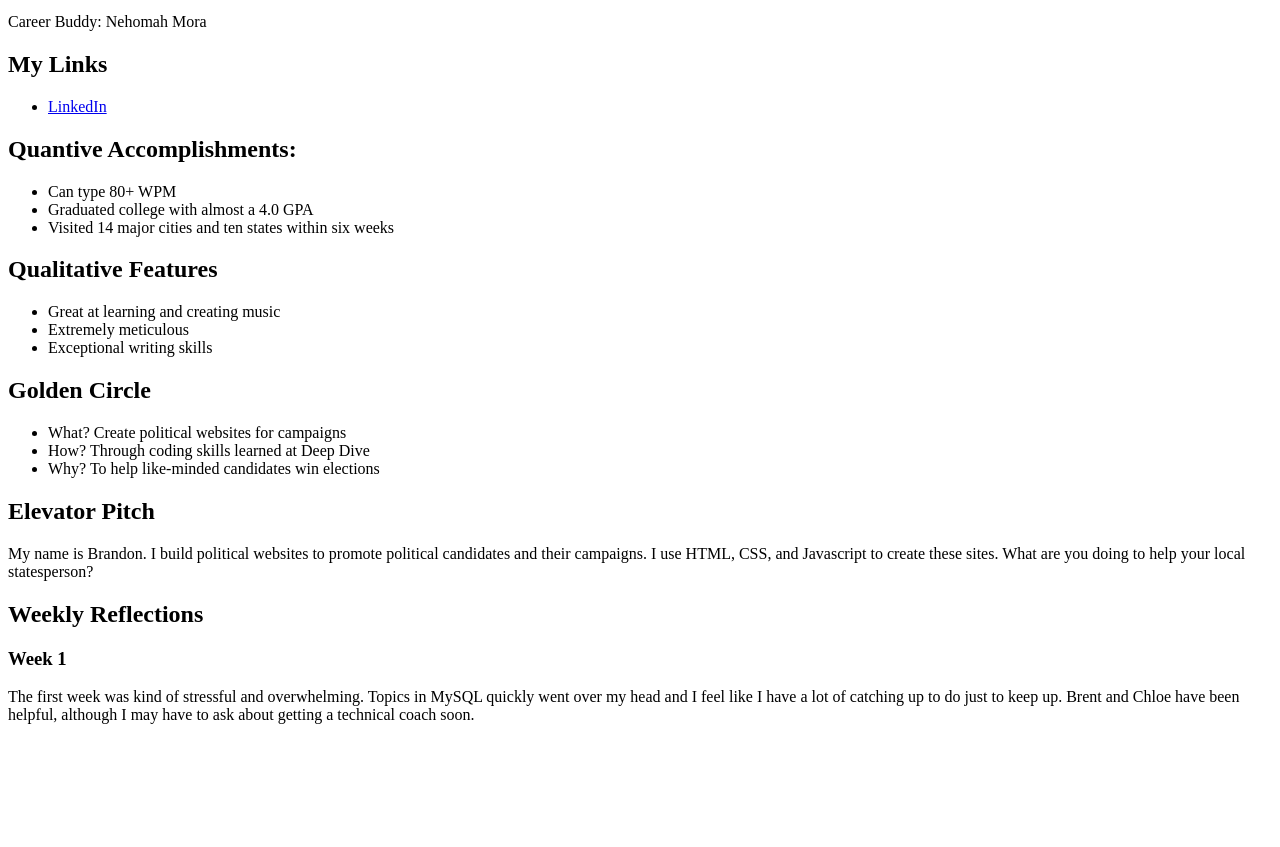
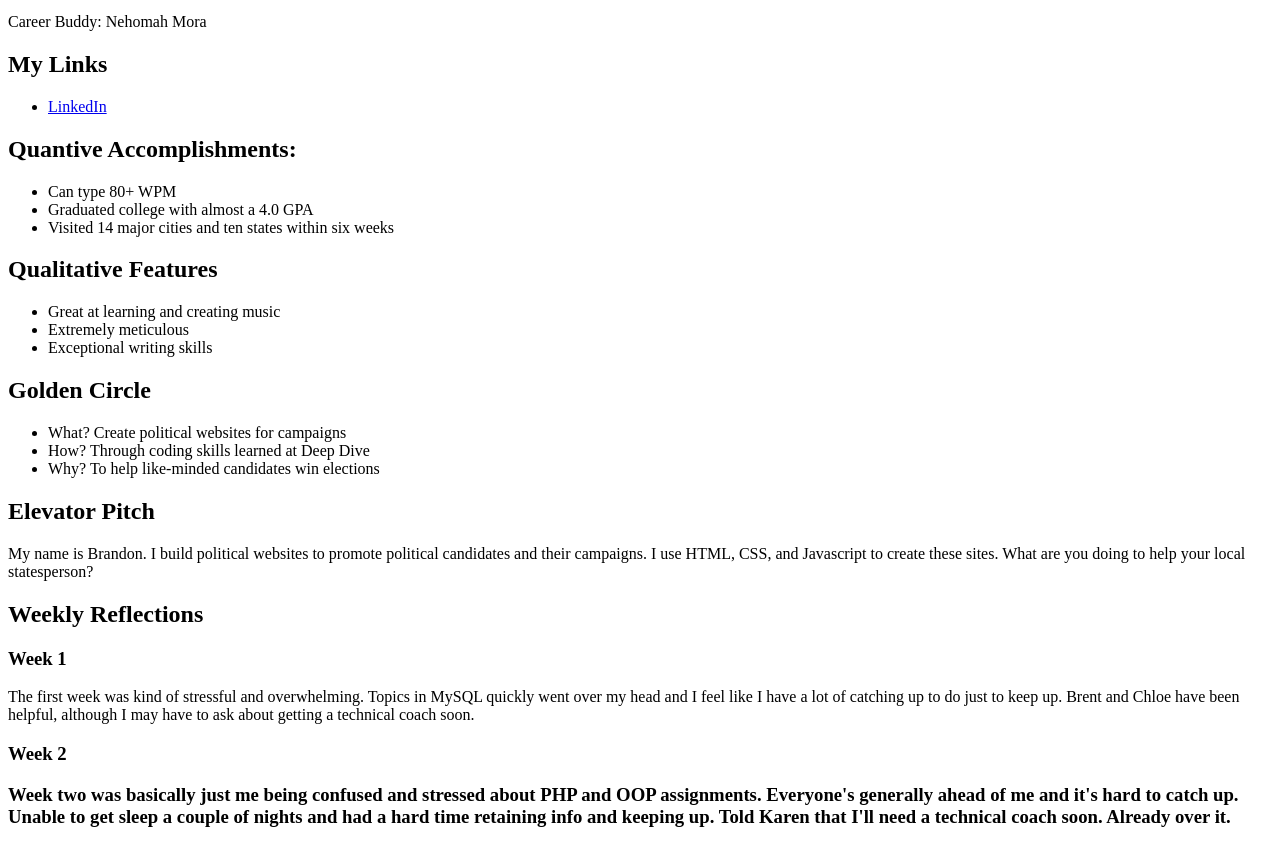
Before and after one commit to bcarroll87120/bcarroll87120.github.io, a plain HTML site: page index.html in a window 1280 px wide. Shown: the part 101-948 px from the top of the page. Before the commit the page ends 841 px from the top, so only its background shows below. Drawn offline with Linux system fonts and the light colour scheme.

Commit message:
Update index.html

```diff
--- a/index.html
+++ b/index.html
@@ -35,5 +35,7 @@
 		<h2>Weekly Reflections</h2>
 		<h3>Week 1</h3>
 		<p>The first week was kind of stressful and overwhelming. Topics in MySQL quickly went over my head and I feel like I have a lot of catching up to do just to keep up. Brent and Chloe have been helpful, although I may have to ask about getting a technical coach soon.</p>
+		<h3>Week 2<h3>
+		<p>Week two was basically just me being confused and stressed about PHP and OOP assignments. Everyone's generally ahead of me and it's hard to catch up. Unable to get sleep a couple of nights and had a hard time retaining info and keeping up. Told Karen that I'll need a technical coach soon. Already over it.</p>
 	</body>
 </html>
```
